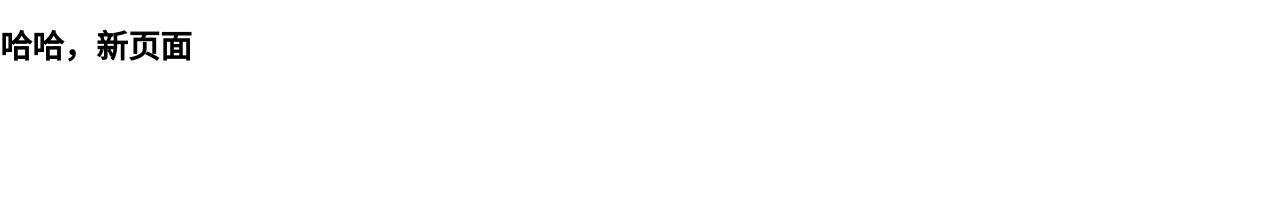
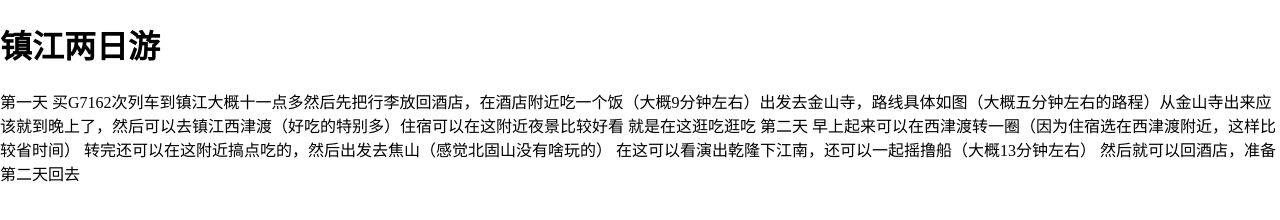
Before and after one commit to heisd/-, a plain HTML site: page new.html in a window 1280 px wide. Drawn offline with Linux system fonts and the light colour scheme.

Commit message:
Update new.html

```diff
--- a/new.html
+++ b/new.html
@@ -6,6 +6,16 @@
 <title>康文昌</title>
 </head>
 <body style="margin:0;">
-<h1>哈哈，新页面</h1>
+<h1>镇江两日游</h1>
+<d>
+第一天
+买G7162次列车到镇江大概十一点多然后先把行李放回酒店，在酒店附近吃一个饭（大概9分钟左右）出发去金山寺，路线具体如图（大概五分钟左右的路程）从金山寺出来应该就到晚上了，然后可以去镇江西津渡（好吃的特别多）住宿可以在这附近夜景比较好看
+就是在这逛吃逛吃
+第二天
+早上起来可以在西津渡转一圈（因为住宿选在西津渡附近，这样比较省时间）
+转完还可以在这附近搞点吃的，然后出发去焦山（感觉北固山没有啥玩的）
+在这可以看演出乾隆下江南，还可以一起摇撸船（大概13分钟左右）
+然后就可以回酒店，准备第二天回去
+</d>
 </body>
 </html>
```
